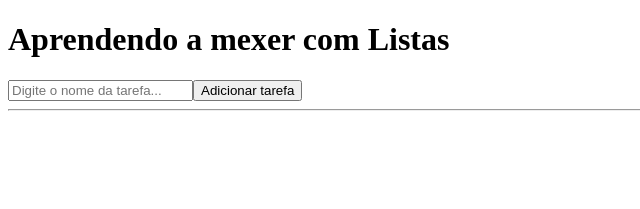
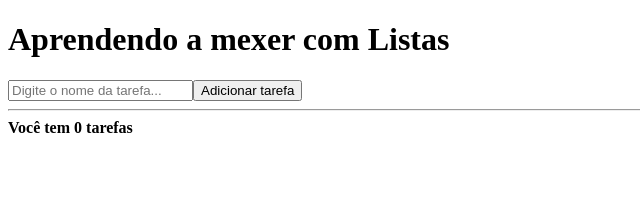
Before and after one commit to AlexandreBeicker/lest-react, a React (Vite) app: page / in a window 1280 px wide. Shown: the top 209 px of the page, without its empty margins (0-640 px from the left). Built offline with nearby package versions, Linux system fonts and the light colour scheme.

Commit message:
adição do useMemo

```diff
--- a/src/App.tsx
+++ b/src/App.tsx
@@ -1,4 +1,4 @@
-import { useState, useEffect, useRef } from 'react'
+import { useState, useEffect, useRef, useMemo } from 'react'
 import './App.css'
 
 function App() {
@@ -68,6 +68,9 @@ function App() {
     })
   }
 
+  const totalTarefas = useMemo(() => {
+    return tasks.length
+  }, [tasks])
   return (
 
       <div>
@@ -81,8 +84,9 @@ function App() {
           <button onClick={handleRegister}>
             {editTask.enabled ? "Atualizar tarefa" : "Adicionar tarefa"}
           </button>
-
           <hr />
+          <strong>Você tem {totalTarefas} tarefas</strong>
+          <br/><br/>
           {tasks.map((item, index) =>
           <section key={item}>
             <span>{item}</span>
```
